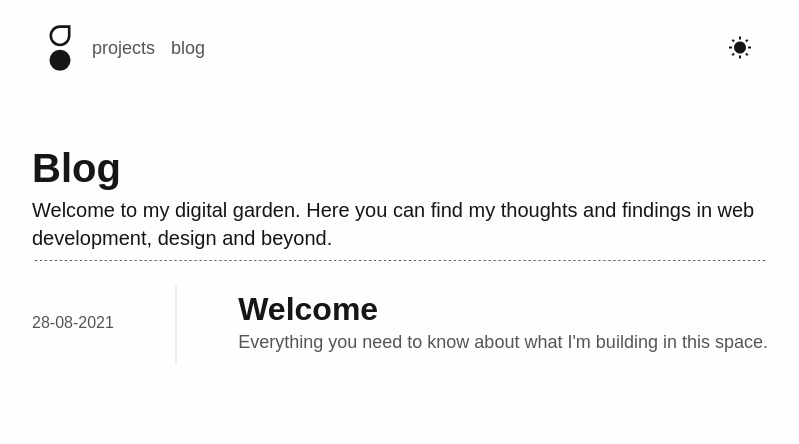
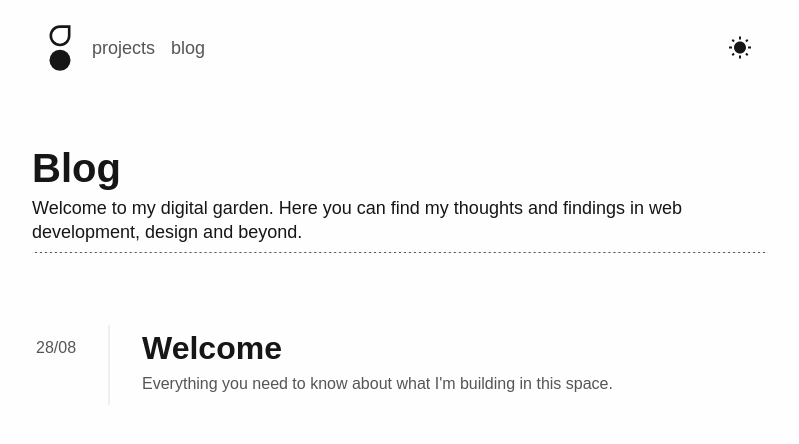
Before and after one commit to gregogun/portfolio-v3, a Next.js app: page /blog in a window 1280 px wide. Shown: the top 444 px of the page, without its empty margins (240-1039 px from the left). Built offline with nearby package versions, Linux system fonts and the light colour scheme.

Commit message:
style: minor style enhancements

```diff
--- a/components/container.tsx
+++ b/components/container.tsx
@@ -9,9 +9,8 @@ import { text } from '@/styles/text';
 const PageContainer = styled('div', {
   width: '100%',
   maxWidth: '768px',
+  minHeight: '100vh',
   margin: 'auto',
-  padding: '$3',
-  borderRadius: '$md',
 });
 
 const Navbar = styled('nav', {
@@ -101,6 +100,9 @@ const Container = ({ ...props }) => {
   return (
     <PageContainer
       css={{
+        '@bp1': {
+          p: '$3',
+        },
         '@bp2': {
           p: '$4',
         },
--- a/pages/blog/index.tsx
+++ b/pages/blog/index.tsx
@@ -7,22 +7,27 @@ import { list } from '@/styles/list';
 import { styled } from 'stitches.config';
 import { flex } from '@/styles/utils/flex';
 import { useRef } from 'react';
+import { Post } from 'types/post';
 
 const HDivider = styled('hr', {
   border: 0,
   borderBottom: '1px dashed var(--colors-accent)',
   background: '$tertiary',
-  mb: '$4',
+  mb: '$8',
 });
 
 const VDivider = styled('hr', {
+  margin: 0,
+  mx: '$6',
   border: 0,
   backgroundColor: '$accent',
   width: '0.125rem',
-  height: '5rem',
+  height: '90%',
 });
 
-export default function Posts({ posts }) {
+type PostProps = Post;
+
+const BlogCard = ({ post }: { post: PostProps }) => {
   const linkRef = useRef(null);
 
   const fireClickEvent = () => {
@@ -30,64 +35,46 @@ export default function Posts({ posts }) {
   };
 
   return (
-    <Container>
-      <h1
-        className={text({
-          css: {
-            '@bp3': {
-              size: '4xl',
-            },
-            fontFamily: '$heading',
-            mb: '$1',
-          },
-          size: '3xl',
-          weight: 'semibold',
-        })}
-      >
-        Blog
-      </h1>
-      <p
-        className={text({
-          css: {
-            mb: '$1.5',
-          },
-          size: 'lg',
-        })}
-      >
-        Welcome to my digital garden. Here you can find my thoughts and findings
-        in web development, design and beyond.
-      </p>
-      <HDivider />
-      <ul className={list()}>
-        {posts.map((post, index) => (
     /* eslint-disable */
     <li
       onClick={fireClickEvent}
       className={flex({
         css: {
+          height: '$6xl',
           cursor: 'pointer',
-                p: '$0.25',
+          p: '$1',
           borderRadius: '$md',
           '&:focus-within': {
             boxShadow: '0 0 0 0.125rem #7B61FF',
           },
         },
       })}
-            key={index}
     >
       <p
         className={text({
-                css: { color: '$tertiary', mb: '$1' },
+          css: {
+            '@bp1': {
+              pt: '$3',
+            },
+            '@bp2': {
+              pt: '$4',
+            },
+            color: '$tertiary',
+            mb: '$1',
+            alignSelf: 'start',
+          },
           size: 'sm',
         })}
       >
-              {post.frontmatter.publishedAt}
+        {post.frontmatter.publishedAt.toString().replace('-', '/').slice(0, 5)}
       </p>
       <VDivider />
       <div>
         <h2
           className={text({
-                  css: { mb: '$1' },
+            css: {
+              mb: '$2',
+            },
           })}
         >
           <NextLink href={`/blog/${post.slug}`}>
@@ -95,7 +82,12 @@ export default function Posts({ posts }) {
               ref={linkRef}
               className={link({
                 css: {
-                        fontSize: '32px',
+                  '@bp1': {
+                    fontSize: '1.5rem',
+                  },
+                  '@bp3': {
+                    fontSize: '2rem',
+                  },
                   outline: 0,
                 },
                 type: 'noLine',
@@ -107,6 +99,7 @@ export default function Posts({ posts }) {
         </h2>
         <p
           className={text({
+            size: 'sm',
             css: { color: '$tertiary', mb: '$0.5' },
           })}
         >
@@ -114,6 +107,32 @@ export default function Posts({ posts }) {
         </p>
       </div>
     </li>
+  );
+};
+
+export default function Posts({ posts }) {
+  return (
+    <Container>
+      <h1
+        className={text({
+          size: '3xl',
+          css: {
+            fontFamily: '$heading',
+            mb: '$1',
+          },
+          weight: 'semibold',
+        })}
+      >
+        Blog
+      </h1>
+      <p className={text()}>
+        Welcome to my digital garden. Here you can find my thoughts and findings
+        in web development, design and beyond.
+      </p>
+      <HDivider />
+      <ul className={list()}>
+        {posts.map((post, index) => (
+          <BlogCard key={index} post={post} />
         ))}
       </ul>
     </Container>
```
Lines whose indentation alone changed are shown as unchanged.
